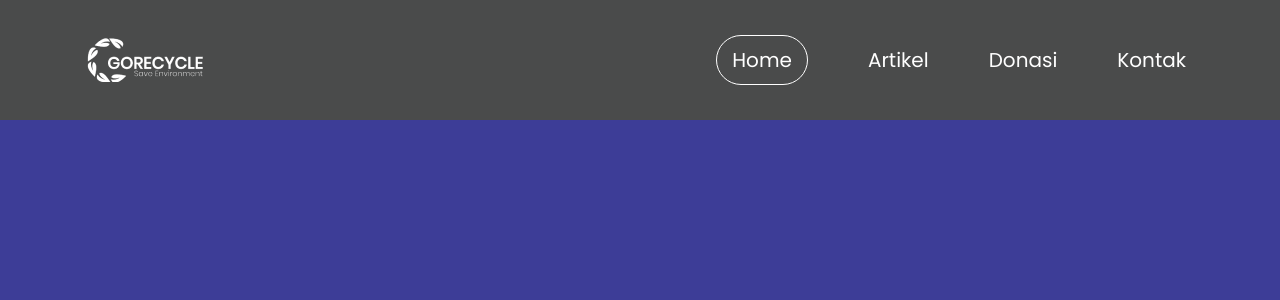
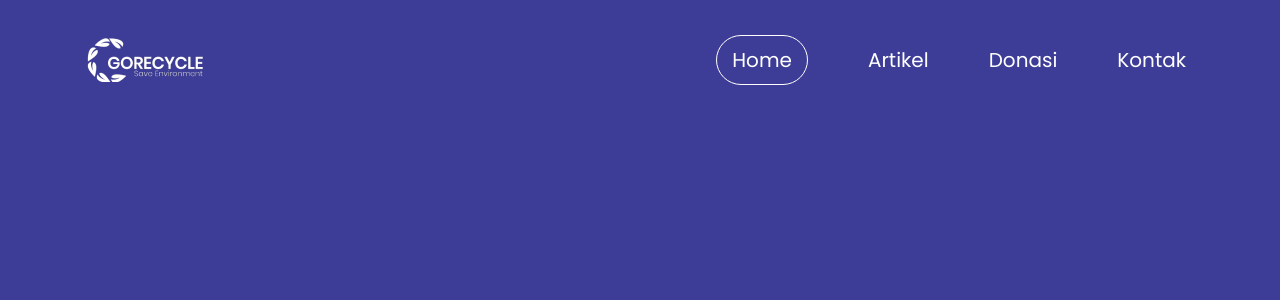
Before and after one commit to skilvul-fe1-project/FinalProject, a React (Vite) app in the folder final-project/: page / in a window 1280 px wide. Shown: the top 300 px of the page. Built offline with nearby package versions, Linux system fonts and the light colour scheme.

Commit message:
Header selesai di buat

```diff
--- a/final-project/src/App.jsx
+++ b/final-project/src/App.jsx
@@ -1,33 +1,15 @@
 import { useState } from 'react'
-import reactLogo from './assets/react.svg'
-import viteLogo from '/vite.svg'
-import './App.css'
+import Footer from './components/Footer'
+import Header from './components/Header'
 
 function App() {
   const [count, setCount] = useState(0)
 
   return (
+
     <>
-      <div>
-        <a href="https://vitejs.dev" target="_blank">
-          <img src={viteLogo} className="logo" alt="Vite logo" />
-        </a>
-        <a href="https://react.dev" target="_blank">
-          <img src={reactLogo} className="logo react" alt="React logo" />
-        </a>
-      </div>
-      <h1>Vite + React</h1>
-      <div className="card">
-        <button onClick={() => setCount((count) => count + 1)}>
-          count is {count}
-        </button>
-        <p>
-          Edit <code>src/App.jsx</code> and save to test HMR
-        </p>
-      </div>
-      <p className="read-the-docs">
-        Click on the Vite and React logos to learn more
-      </p>
+      <Header/>
+
     </>
   )
 }
--- /dev/null
+++ b/final-project/src/components/Header.jsx
@@ -0,0 +1,36 @@
+import React, { useState } from 'react';
+import Logo from '../assets/logo.png';
+import './Style.css';
+
+function Header() {
+    const [isActive, setIsActive] = useState(false);
+
+    const toggleMenu = () => {
+    setIsActive(!isActive);
+    };
+
+    return (
+    <>
+    <header>
+        <div className="logo">
+            <img src={Logo} alt="Logo" />
+        </div>
+        <nav className={`navbar ${isActive ? 'active' : ''}`}>
+            <ul>
+                <li><a href="" className="pin">Home</a></li>
+                <li><a href="">Artikel</a></li>
+                <li><a href="">Donasi</a></li>
+                <li><a href="">Kontak</a></li>
+            </ul>
+        </nav>
+        <div className={`hamburger ${isActive ? 'active' : ''}`} onClick={toggleMenu}>
+            <span className="bar"></span>
+            <span className="bar"></span>
+            <span className="bar"></span>
+        </div>
+    </header>
+    </>
+    );
+}
+
+export default Header;
--- a/final-project/src/components/style.css
+++ b/final-project/src/components/style.css
@@ -14,7 +14,7 @@ header {
 
     padding: 33px 5%;
     align-items: center;
-    background-color: rgb(74, 75, 75);
+    background-color: none;
     display: flex;
     justify-content: space-between;
     height: 120px;
@@ -71,6 +71,25 @@ nav ul li a {
     transform: translateY(-8px) rotate(-45deg);
 }
 
+footer{
+    display: flex;
+    height: 8rem;
+    background-color: black;
+}
+footer img{
+    height: 50px;
+}
+.nav-footer{
+display: flex;
+}
+
+.nav-footer a{
+    color: white;
+    text-decoration: none;
+    padding: 0 20px;
+}
+
+
 @media (max-width:820px) {
     .hamburger {
         display: block;
--- a/final-project/src/main.jsx
+++ b/final-project/src/main.jsx
@@ -1,11 +1,11 @@
 import React from 'react'
 import ReactDOM from 'react-dom/client'
-import Header from './components/Header/index'
+import App from './App'
 
 
 ReactDOM.createRoot(document.getElementById('root')).render(
   <React.StrictMode>
-    <Header />
+    <App />
   </React.StrictMode>,
 
 )
```
